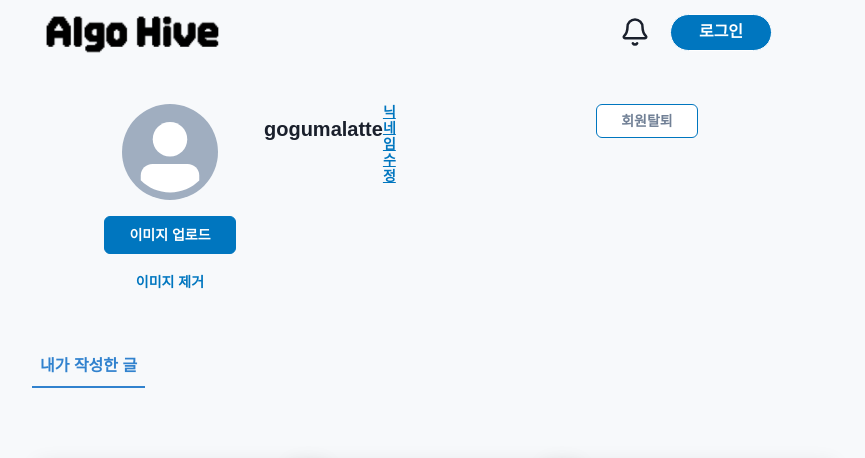
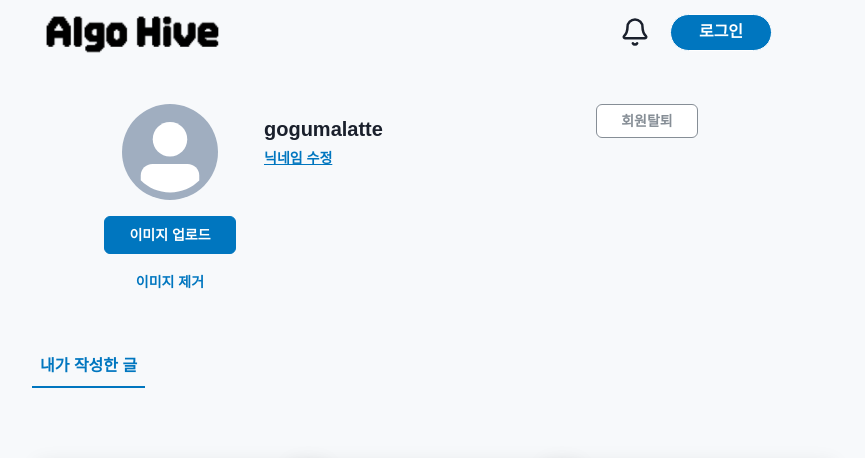
Before and after one commit to six-goguma/Algo-Hive-FE, a React (Vite) app: page /mypage in a window 1280 px wide. Shown: the top 458 px of the page, without its empty margins (238-1103 px from the left). Built offline with nearby package versions, Linux system fonts and the light colour scheme; grey boxes are pictures that could not be loaded; a web font is replaced by a local one.

Commit message:
chore(mypage): 커스텀 컬러 사용

```diff
--- a/src/pages/mypage/components/profile/UserProfileSection.tsx
+++ b/src/pages/mypage/components/profile/UserProfileSection.tsx
@@ -29,7 +29,7 @@ export const UserProfileSection = () => {
 
       <Flex
         w={{ base: 'full', sm: '150px' }}
-        flexDir={{ base: 'column', sm: 'row' }}
+        flexDir='column'
         ml={{ base: '0', sm: '30px' }}
         align={{ base: 'center', sm: 'flex-start' }}
       >
@@ -52,7 +52,14 @@ export const UserProfileSection = () => {
       </Flex>
 
       <Flex w='full' justify={{ base: 'center', sm: 'flex-end' }} mt={{ base: '20px', sm: '0' }}>
-        <Button bg='white' color='gray.500' w='80px' h='32px' fontSize='14px'>
+        <Button
+          variant='outline'
+          color='customGray.500'
+          borderColor='customGray.500'
+          w='80px'
+          h='32px'
+          fontSize='14px'
+        >
           회원탈퇴
         </Button>
       </Flex>
--- a/src/pages/mypage/components/tabs/Tabs.tsx
+++ b/src/pages/mypage/components/tabs/Tabs.tsx
@@ -2,7 +2,7 @@ import { HStack, Text } from '@chakra-ui/react';
 
 export const Tabs = () => {
   return (
-    <HStack w='full' spacing={0} py={8} color='blue.500'>
+    <HStack w='full' spacing={0} py={8} color='custom.blue'>
       <HStack
         cursor='pointer'
         px={2}
```
